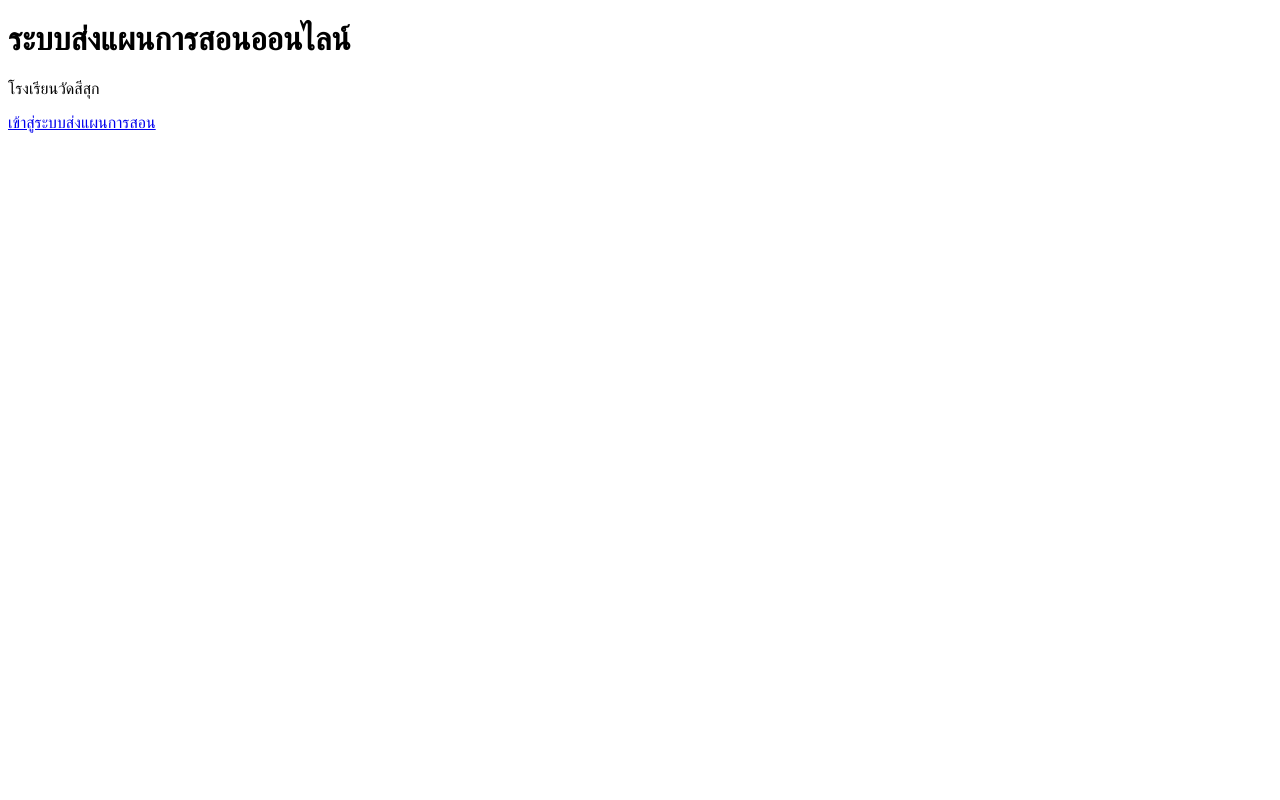
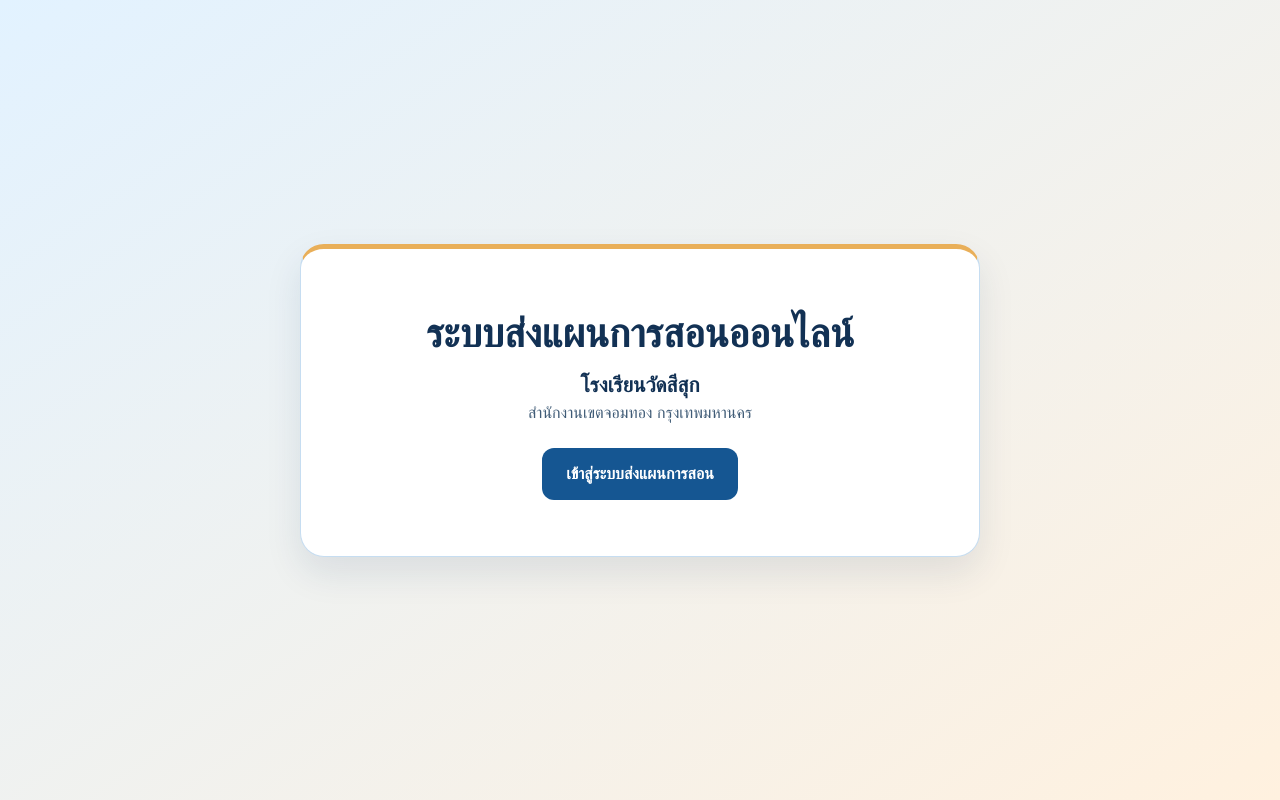
Before and after one commit to SeesukSchool/LPA, a plain HTML site: page index.html in a window 1280 px wide. Drawn offline with Linux system fonts and the light colour scheme.

Commit message:
index.html

```diff
--- a/index.html
+++ b/index.html
@@ -3,13 +3,72 @@
 <head>
   <meta charset="UTF-8">
   <meta name="viewport" content="width=device-width, initial-scale=1">
-  <title>ระบบส่งแผนการสอนออนไลน์ โรงเรียนวัดสีสุก</title>
+  <title>ระบบส่งแผนการสอนออนไลน์ | โรงเรียนวัดสีสุก</title>
+  <style>
+    * { box-sizing: border-box; }
+
+    body {
+      margin: 0;
+      min-height: 100vh;
+      display: grid;
+      place-items: center;
+      padding: 24px;
+      font-family: "Leelawadee UI", Tahoma, sans-serif;
+      color: #123154;
+      background: linear-gradient(145deg, #e2f2ff, #fff1df);
+    }
+
+    main {
+      width: min(100%, 680px);
+      padding: clamp(28px, 6vw, 56px);
+      text-align: center;
+      background: #fff;
+      border: 1px solid #c6ddf1;
+      border-top: 5px solid #e9af59;
+      border-radius: 24px;
+      box-shadow: 0 16px 36px #1231541a;
+    }
+
+    h1 {
+      margin: 0 0 12px;
+      font-size: clamp(1.6rem, 5vw, 2.5rem);
+      line-height: 1.4;
+    }
+
+    .school {
+      margin: 0 0 6px;
+      font-size: 1.3rem;
+      font-weight: bold;
+    }
+
+    .district {
+      margin: 0 0 26px;
+      color: #405c77;
+    }
+
+    .button {
+      display: inline-block;
+      padding: 14px 24px;
+      border-radius: 12px;
+      background: #155692;
+      color: #fff;
+      font-weight: bold;
+      line-height: 1.5;
+      text-decoration: none;
+    }
+
+    .button:hover { background: #0e4173; }
+    .button:focus-visible { outline: 3px solid #d78d22; outline-offset: 4px; }
+  </style>
 </head>
 <body>
-  <h1>ระบบส่งแผนการสอนออนไลน์</h1>
-  <p>โรงเรียนวัดสีสุก</p>
-  <p>
-    <a href="https://script.google.com/macros/s/AKfycbx7IbTsyVXS1CAm7LEDHPaps5lE2AzX5ye5UJ5tzcfyn_igQFghhK3f3UpLtCAImUoL/exec">เข้าสู่ระบบส่งแผนการสอน</a>
-  </p>
+  <main>
+    <h1>ระบบส่งแผนการสอนออนไลน์</h1>
+    <p class="school">โรงเรียนวัดสีสุก</p>
+    <p class="district">สำนักงานเขตจอมทอง กรุงเทพมหานคร</p>
+    <a class="button" href="https://script.google.com/macros/s/AKfycbx7IbTsyVXS1CAm7LEDHPaps5lE2AzX5ye5UJ5tzcfyn_igQFghhK3f3UpLtCAImUoL/exec">
+      เข้าสู่ระบบส่งแผนการสอน
+    </a>
+  </main>
 </body>
 </html>
```
